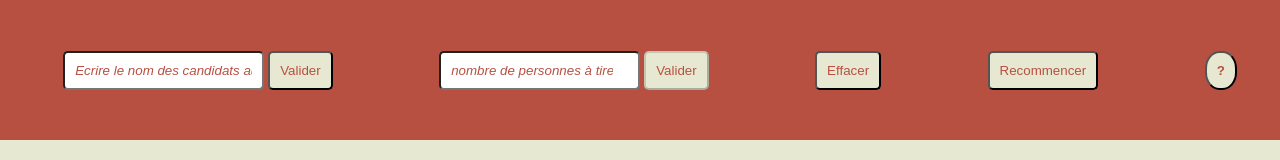
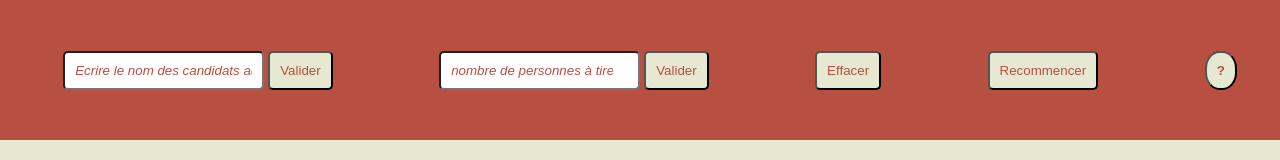
Before and after one commit to ThierryAnnota/tirage-au-sort, a plain HTML site: page index.html in a window 1280 px wide. Shown: the top 160 px of the page. Drawn offline with Linux system fonts and the light colour scheme.

Commit message:
fix : correction bouton numberLimit disabled

```diff
--- a/index.html
+++ b/index.html
@@ -17,7 +17,7 @@
         </div>
         <div class="numberLimitForm">
             <input type="number" min="0" step="1" placeholder="nombre de personnes à tirer au sort" id="inputLimit" class="btn">
-            <button class="numberLimitBtn btn btn-header" disabled>Valider</button>
+            <button class="numberLimitBtn btn btn-header">Valider</button>
         </div>
         <div id="clean">
             <button class="cleanBtn btn btn-header">Effacer</button>
```
Also changed, not shown: 1 other file.
